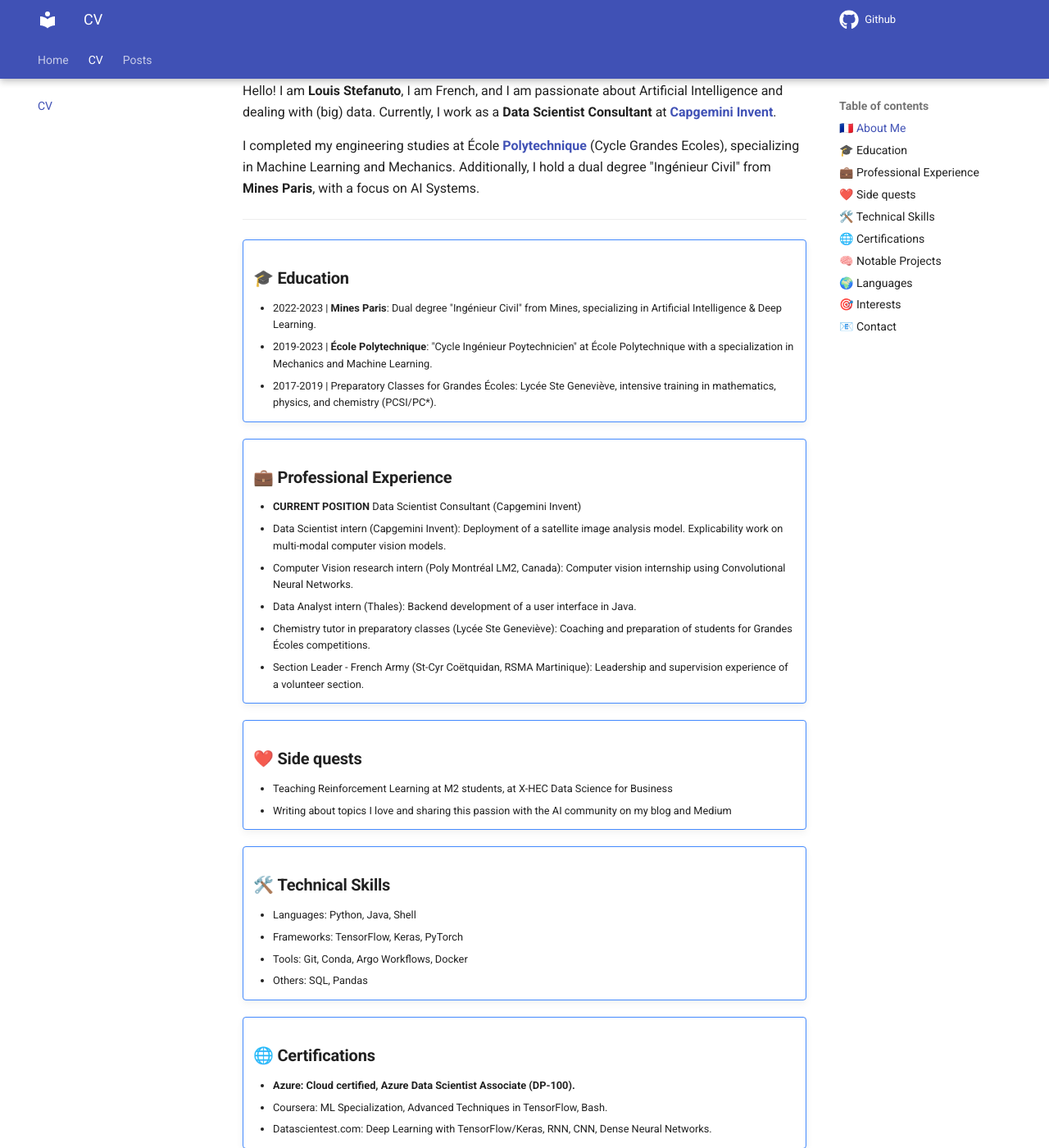
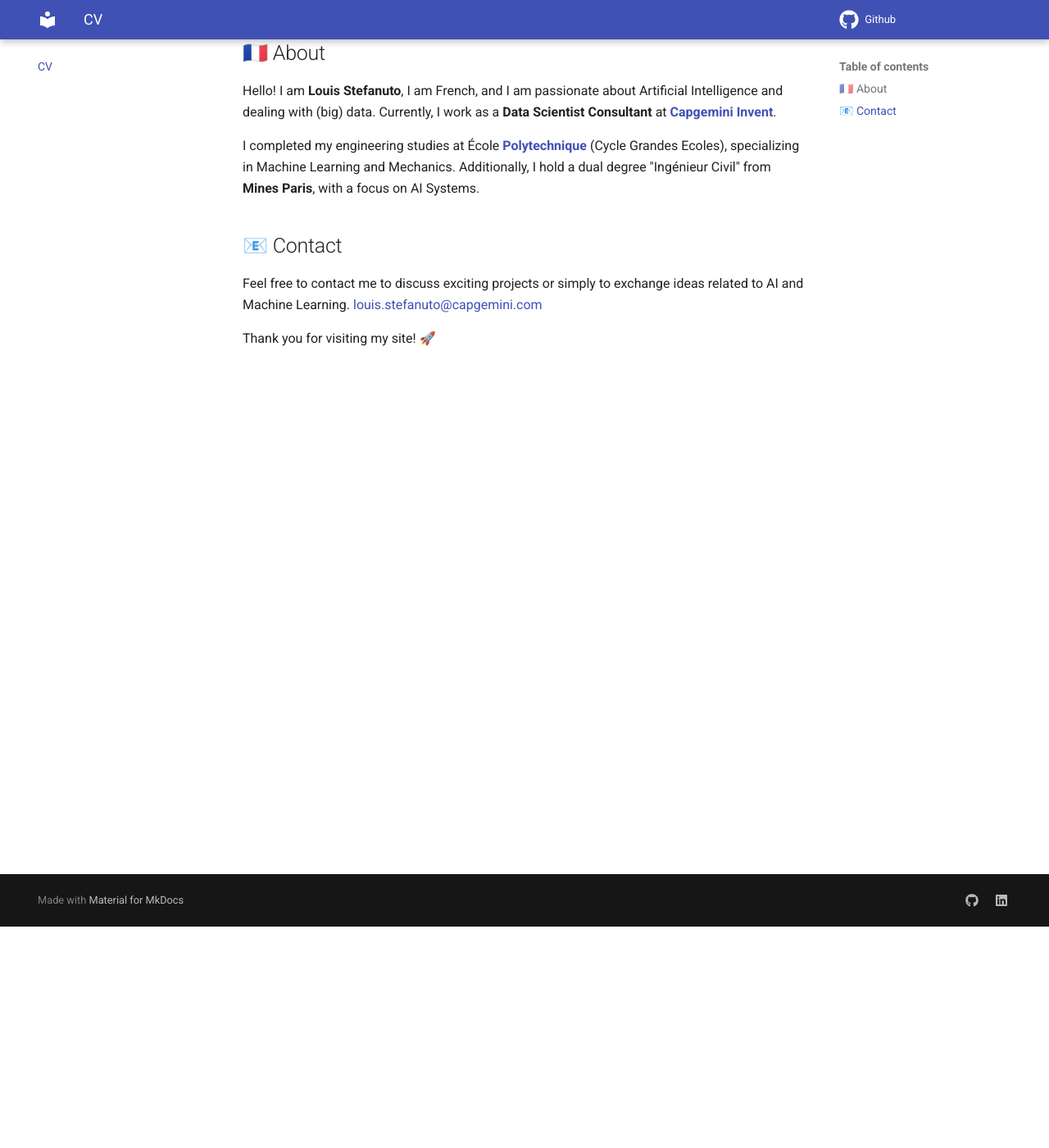
Before and after one commit to LouisStefanuto/my-site, an MkDocs documentation site: the page built from docs/cv.md, in a window 1280 px wide and 1400 px high, scrolled down 270 px. Shown: the whole window at 82% size. Built offline with MkDocs 1.6.1 and Material for MkDocs 9.7.7, drawn with Linux system fonts in a browser that asks for light colours; some of the changed text lies outside the part shown.

```diff
--- a/docs/cv.md
+++ b/docs/cv.md
@@ -1,78 +1,15 @@
 # CV
 
-[👉 Download **PDF Version** 🇫🇷 👈](artifacts/CV_STEFANUTO_Louis_FR.pdf){ .md-button .md-button--primary }
+[👉 Download **PDF Version** 🇫🇷 👈](artifacts/CV_STEFANUTO_Louis_FR.pdf){ .md-button }
 [👉 Download **PDF Version** 🇬🇧 👈](artifacts/CV_STEFANUTO_Louis_UK.pdf){ .md-button .md-button--primary }
 
-## 🇫🇷 About Me
+## 🇫🇷 About
 
 Hello! I am **Louis Stefanuto**, I am French, and I am passionate about Artificial Intelligence and dealing with (big) data. Currently, I work as a **Data Scientist Consultant** at [**Capgemini Invent**](https://www.capgemini.com/about-us/who-we-are/our-brands/capgemini-invent/).
 
 I completed my engineering studies at École [**Polytechnique**](https://programmes.polytechnique.edu/cycle-ingenieur-polytechnicien/cycle-ingenieur-polytechnicien) (Cycle Grandes Ecoles), specializing in Machine Learning and Mechanics. Additionally, I hold a dual degree "Ingénieur Civil" from **Mines Paris**, with a focus on AI Systems.
 
----
-
-!!! note ""
-    ## 🎓 **Education**
-    - 2022-2023 | **Mines Paris**: Dual degree "Ingénieur Civil" from Mines, specializing in Artificial Intelligence & Deep Learning.
-    - 2019-2023 | **École Polytechnique**: "Cycle Ingénieur Poytechnicien" at École Polytechnique with a specialization in Mechanics and Machine Learning.
-    - 2017-2019 | Preparatory Classes for Grandes Écoles: Lycée Ste Geneviève, intensive training in mathematics, physics, and chemistry (PCSI/PC*).
-
-!!! note ""
-    ## 💼 **Professional Experience**
-    - **CURRENT POSITION** Data Scientist Consultant (Capgemini Invent)
-    - Data Scientist intern (Capgemini Invent): Deployment of a satellite image analysis model. Explicability work on multi-modal computer vision models.
-    - Computer Vision research intern (Poly Montréal LM2, Canada): Computer vision internship using Convolutional Neural Networks.
-    - Data Analyst intern (Thales): Backend development of a user interface in Java.
-    - Chemistry tutor in preparatory classes (Lycée Ste Geneviève): Coaching and preparation of students for Grandes Écoles competitions.
-    - Section Leader - French Army (St-Cyr Coëtquidan, RSMA Martinique): Leadership and supervision experience of a volunteer section.
-
-!!! note ""
-    ## ❤️ **Side quests**
-
-    - Teaching Reinforcement Learning at M2 students, at X-HEC Data Science for Business
-    - Writing about topics I love and sharing this passion with the AI community on my blog and Medium
-
-!!! note ""
-    ## 🛠️ **Technical Skills**
-
-    - Languages: Python, Java, Shell
-    - Frameworks: TensorFlow, Keras, PyTorch
-    - Tools: Git, Conda, Argo Workflows, Docker
-    - Others: SQL, Pandas
-
-!!! note ""
-    ## 🌐 **Certifications**
-
-    - **Azure: Cloud certified, Azure Data Scientist Associate (DP-100).**
-    - Coursera: ML Specialization, Advanced Techniques in TensorFlow, Bash.
-    - Datascientest.com: Deep Learning with TensorFlow/Keras, RNN, CNN, Dense Neural Networks.
-
-!!! note ""
-    ## 🧠 **Notable Projects**
-
-    - Graph Regression (2023): Kaggle Challenge on predicting the origin of neutrinos from measurements of a particle detector.
-    - Weakly Supervised Learning (2023): Prediction of a genetic mutation from histopathological sections.
-    - Brain Aneurysm Segmentation (2022): Team challenge on a restricted dataset using Data Augmentation and UNet3D.
-
-!!! note ""
-    ## 🌍 **Languages**
-
-    🇫🇷 French (Native)
-
-    🇬🇧 English (Full professional proficiency, TOEFL iBT: 101/120)
-
-    🇩🇪 German (Intermediate, Goethe B1)
-
-!!! note ""
-    ## 🎯 **Interests**
-
-    🤾‍♂️ Handball: Over 12 years in competition.
-
-    🏃‍♂️ Running and hiking (Marathon, half-marathon, trail, GR20, Réunion).
-
-    🎹 Music: Composition and recording.
-
-## 📧 **Contact**
+## 📧 Contact
 
 Feel free to contact me to discuss exciting projects or simply to exchange ideas related to AI and Machine Learning. <louis.stefanuto@capgemini.com>
 
--- /dev/null
+++ b/docs/javascripts/mathjax.js
@@ -0,0 +1,19 @@
+window.MathJax = {
+    tex: {
+      inlineMath: [["\\(", "\\)"]],
+      displayMath: [["\\[", "\\]"]],
+      processEscapes: true,
+      processEnvironments: true
+    },
+    options: {
+      ignoreHtmlClass: ".*|",
+      processHtmlClass: "arithmatex"
+    }
+  };
+
+  document$.subscribe(() => {
+    MathJax.startup.output.clearCache()
+    MathJax.typesetClear()
+    MathJax.texReset()
+    MathJax.typesetPromise()
+  })
--- a/mkdocs.yml
+++ b/mkdocs.yml
@@ -13,7 +13,6 @@
     repo: fontawesome/brands/github
   features:
     - navigation.tabs
-    - navigation.tabs.sticky
 
 plugins:
   - blog:
@@ -32,7 +31,7 @@
   - pymdownx.superfences
   # colored boxes to highlight key points
   - admonition
-  # make these colored boxes collapsible
+  # make colored boxes collapsible
   - pymdownx.details
   # for menu fancy grid-organized boxes
   - attr_list
@@ -41,6 +40,14 @@
   - pymdownx.emoji:
       emoji_index: !!python/name:material.extensions.emoji.twemoji
       emoji_generator: !!python/name:material.extensions.emoji.to_svg
+  # to add LateX
+  - pymdownx.arithmatex:
+      generic: true
+
+extra_javascript:
+  - javascripts/mathjax.js
+  - https://polyfill.io/v3/polyfill.min.js?features=es6
+  - https://cdn.jsdelivr.net/npm/mathjax@3/es5/tex-mml-chtml.js
 
 # Page tree
 nav:
--- a/pyproject.toml
+++ b/pyproject.toml
@@ -10,7 +10,6 @@
 mkdocs = "^1.5.3"
 mkdocs-material = "^9.5.3"
 
-
 [build-system]
 requires = ["poetry-core"]
 build-backend = "poetry.core.masonry.api"
```
Also changed, not shown: docs/blog/posts/ddpm_1.md (added, +297 -0 lines), docs/blog/posts/ddpm_1_intuitions.md (deleted, +0 -13 lines), docs/blog/posts/ddpm_2_maths.md (deleted, +0 -17 lines).
